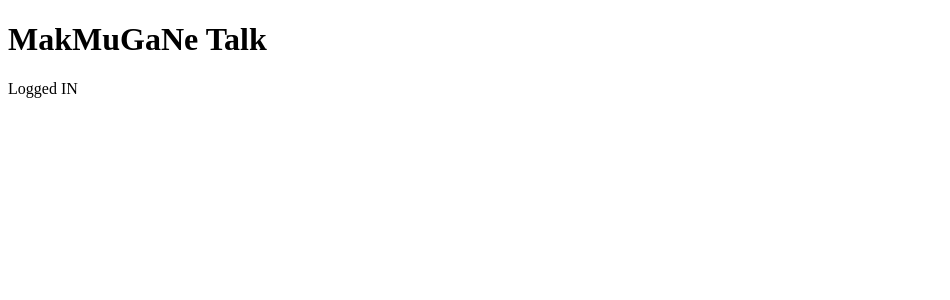
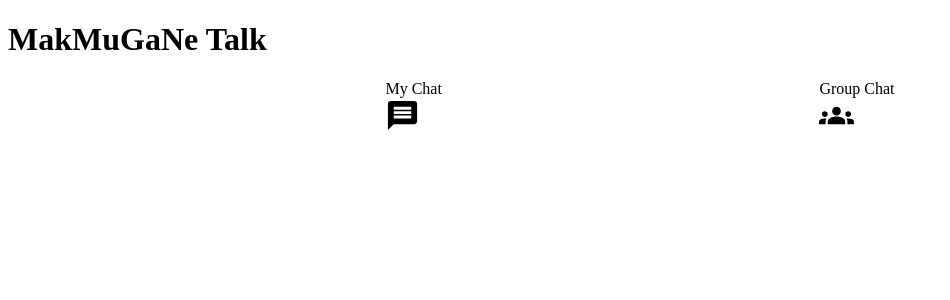
Before and after one commit to noel7781/MakMuGaNeTalk, a React (Vite) app in the folder frontend/: page /main in a window 1280 px wide. Shown: the top 300 px of the page, without its empty margins (0-950 px from the left). Built offline with nearby package versions, Linux system fonts and the light colour scheme.

Commit message:
feat: main page icon 추가

```diff
--- a/frontend/src/routes/main.jsx
+++ b/frontend/src/routes/main.jsx
@@ -1,9 +1,32 @@
 import React from "react";
+import MessageIcon from "@mui/icons-material/Message";
+import GroupsIcon from "@mui/icons-material/Groups";
+import { useNavigate } from "react-router-dom";
 
 const Main = () => {
+  const navigate = useNavigate();
   return (
-    <div>
-      <div>Logged IN</div>
+    <div style={{ display: "flex", justifyContent: "space-evenly" }}>
+      <div
+        style={{
+          display: "flex",
+          flexDirection: "column",
+        }}
+        onClick={() => navigate("/my-chat")}
+      >
+        <label name="my-chat">My Chat</label>
+        <MessageIcon fontSize="large" />
+      </div>
+      <div
+        style={{
+          display: "flex",
+          flexDirection: "column",
+        }}
+        onClick={() => navigate("/group-chat")}
+      >
+        <label name="group-chat">Group Chat</label>
+        <GroupsIcon fontSize="large" />
+      </div>
     </div>
   );
 };
```
